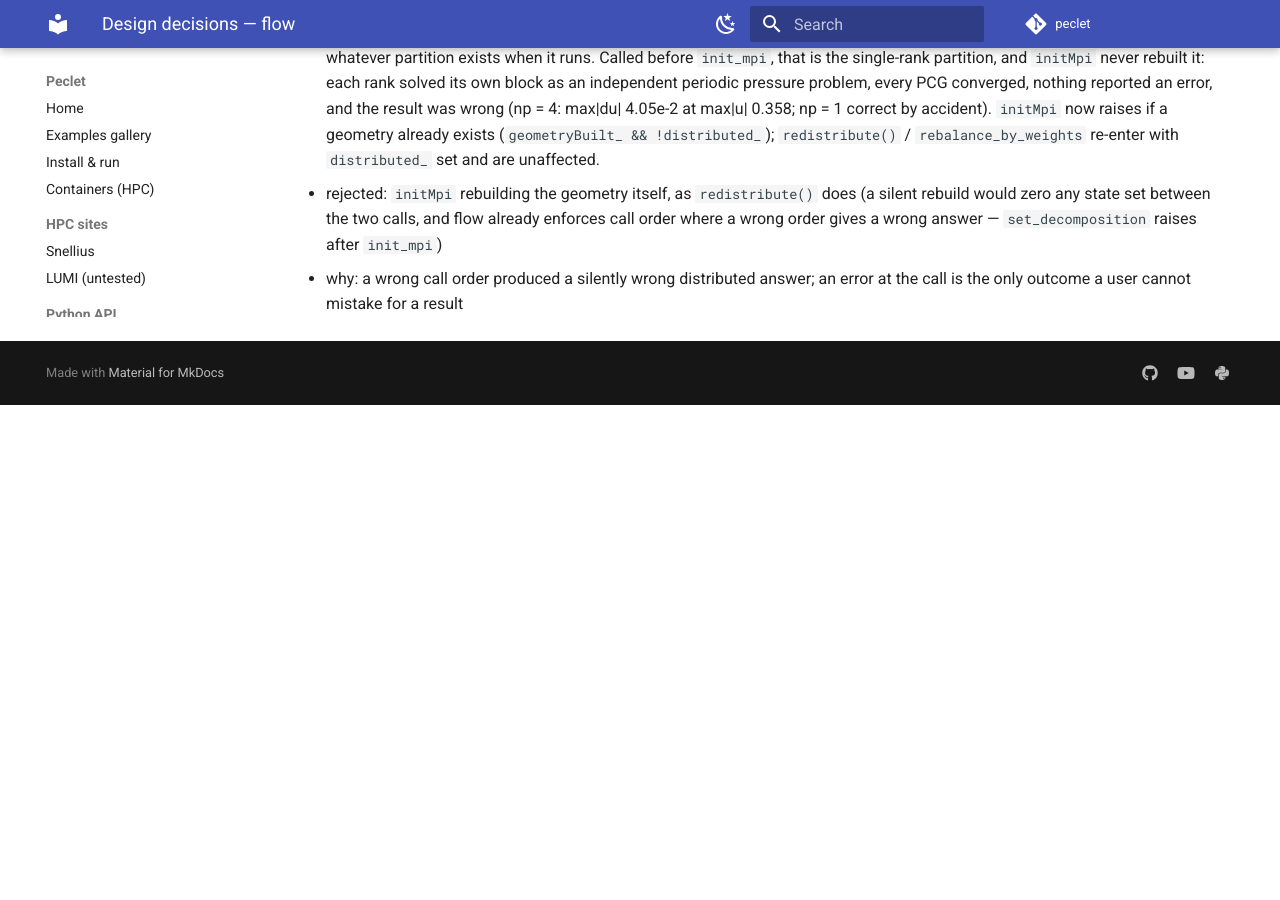
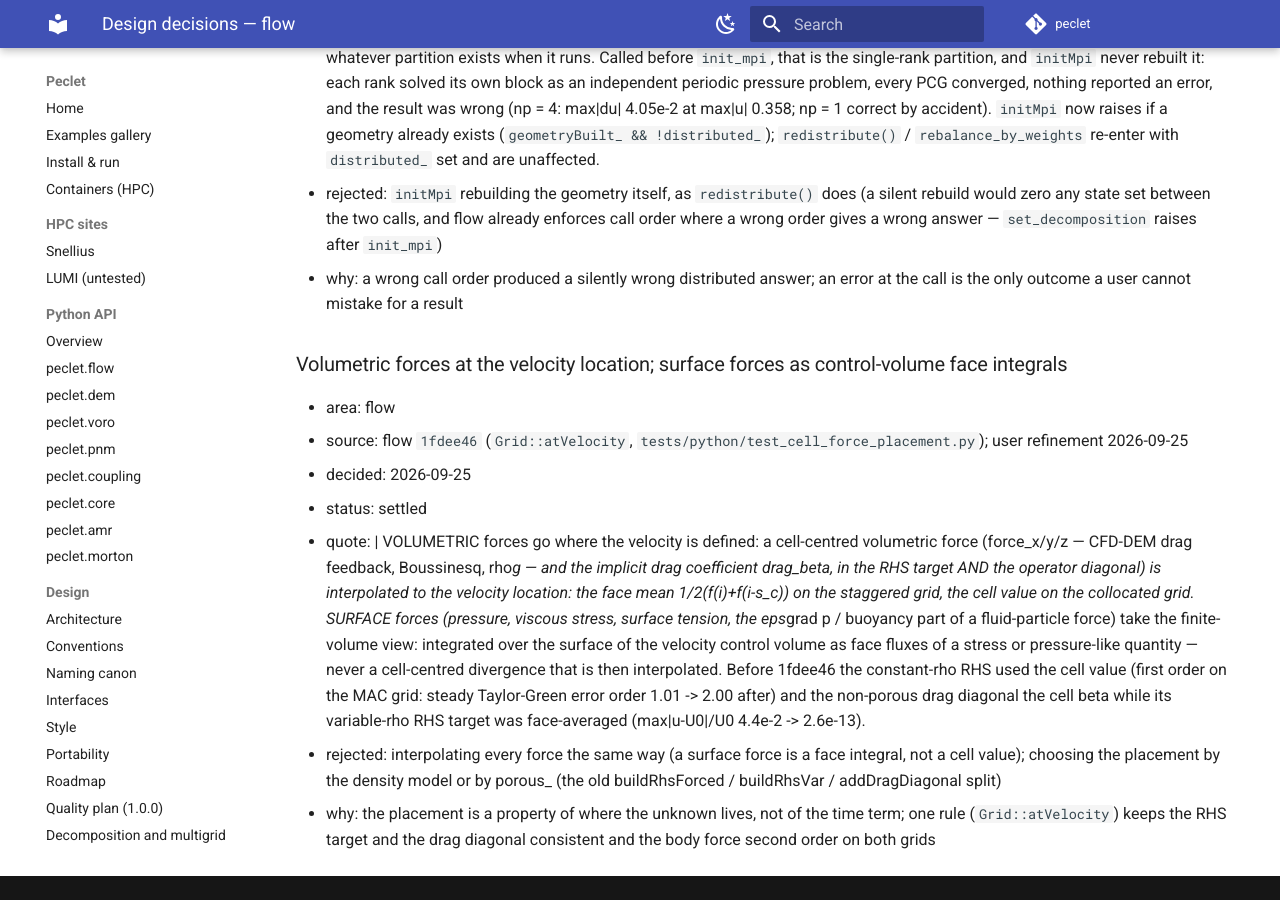
Before and after one commit to computational-chemical-engineering/peclet, an MkDocs documentation site: the page built from docs/decisions/flow.md, in a window 1280 px wide and 900 px high, scrolled down 88883 px. Built offline with MkDocs 1.6.1 and Material for MkDocs 9.7.7, drawn with Linux system fonts in a browser that asks for light colours; comment, search, counter and statistics services are not loaded; before the commit the page ends 89288 px from its top, so only the background shows below that.

Commit message:
flow 1fdee46: volumetric forces at the velocity location, surface forces as CV face integrals (register); pointer
Co-Authored-By: Claude Opus 5.5 <noreply@anthropic.com>
Claude-Session: https://claude.ai/code/session_015fNTZgmz6U1bv2MRTM3bbF

```diff
--- a/docs/decisions/flow.md
+++ b/docs/decisions/flow.md
@@ -3158,3 +3158,26 @@ Do not reverse an entry here without recording a new decision that supersedes it
     wrong order gives a wrong answer — `set_decomposition` raises after `init_mpi`)
 - why: a wrong call order produced a silently wrong distributed answer; an error at the call is the
     only outcome a user cannot mistake for a result
+
+### Volumetric forces at the velocity location; surface forces as control-volume face integrals
+- area: flow
+- source: flow `1fdee46` (`Grid::atVelocity`, `tests/python/test_cell_force_placement.py`); user refinement 2026-09-25
+- decided: 2026-09-25
+- status: settled
+- quote: |
+    VOLUMETRIC forces go where the velocity is defined: a cell-centred volumetric force (force_x/y/z
+    — CFD-DEM drag feedback, Boussinesq, rho*g — and the implicit drag coefficient drag_beta, in the
+    RHS target AND the operator diagonal) is interpolated to the velocity location: the face mean
+    1/2(f(i)+f(i-s_c)) on the staggered grid, the cell value on the collocated grid. SURFACE forces
+    (pressure, viscous stress, surface tension, the eps*grad p / buoyancy part of a fluid-particle
+    force) take the finite-volume view: integrated over the surface of the velocity control volume as
+    face fluxes of a stress or pressure-like quantity — never a cell-centred divergence that is then
+    interpolated. Before 1fdee46 the constant-rho RHS used the cell value (first order on the MAC
+    grid: steady Taylor-Green error order 1.01 -> 2.00 after) and the non-porous drag diagonal the
+    cell beta while its variable-rho RHS target was face-averaged (max|u-U0|/U0 4.4e-2 -> 2.6e-13).
+- rejected: interpolating every force the same way (a surface force is a face integral, not a cell
+    value); choosing the placement by the density model or by porous_ (the old buildRhsForced /
+    buildRhsVar / addDragDiagonal split)
+- why: the placement is a property of where the unknown lives, not of the time term; one rule
+    (`Grid::atVelocity`) keeps the RHS target and the drag diagonal consistent and the body force
+    second order on both grids
```
Also changed, not shown: CLAUDE.md (+1 -1 lines), docs/DECISIONS.md (+2 -1 lines).
